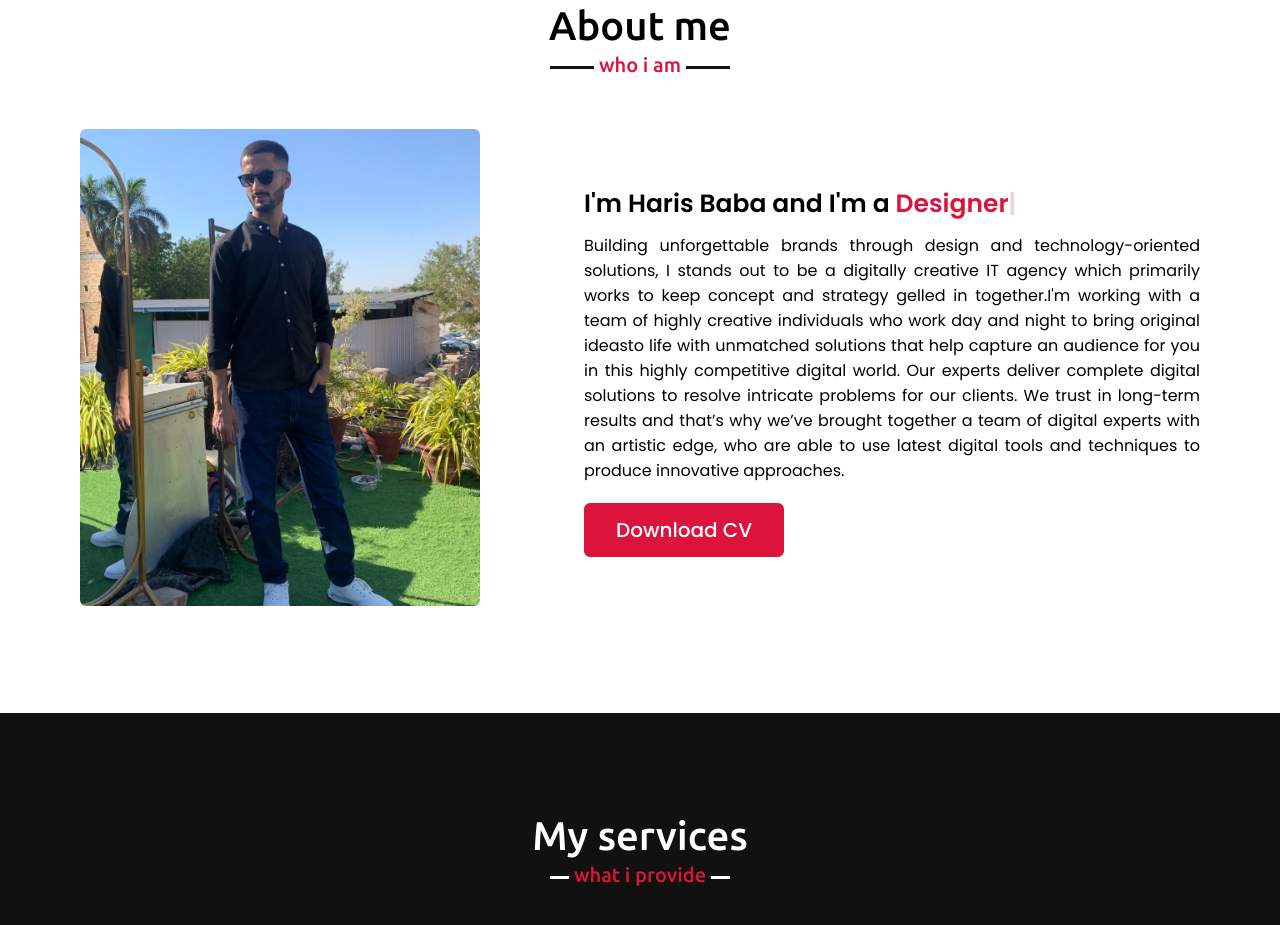
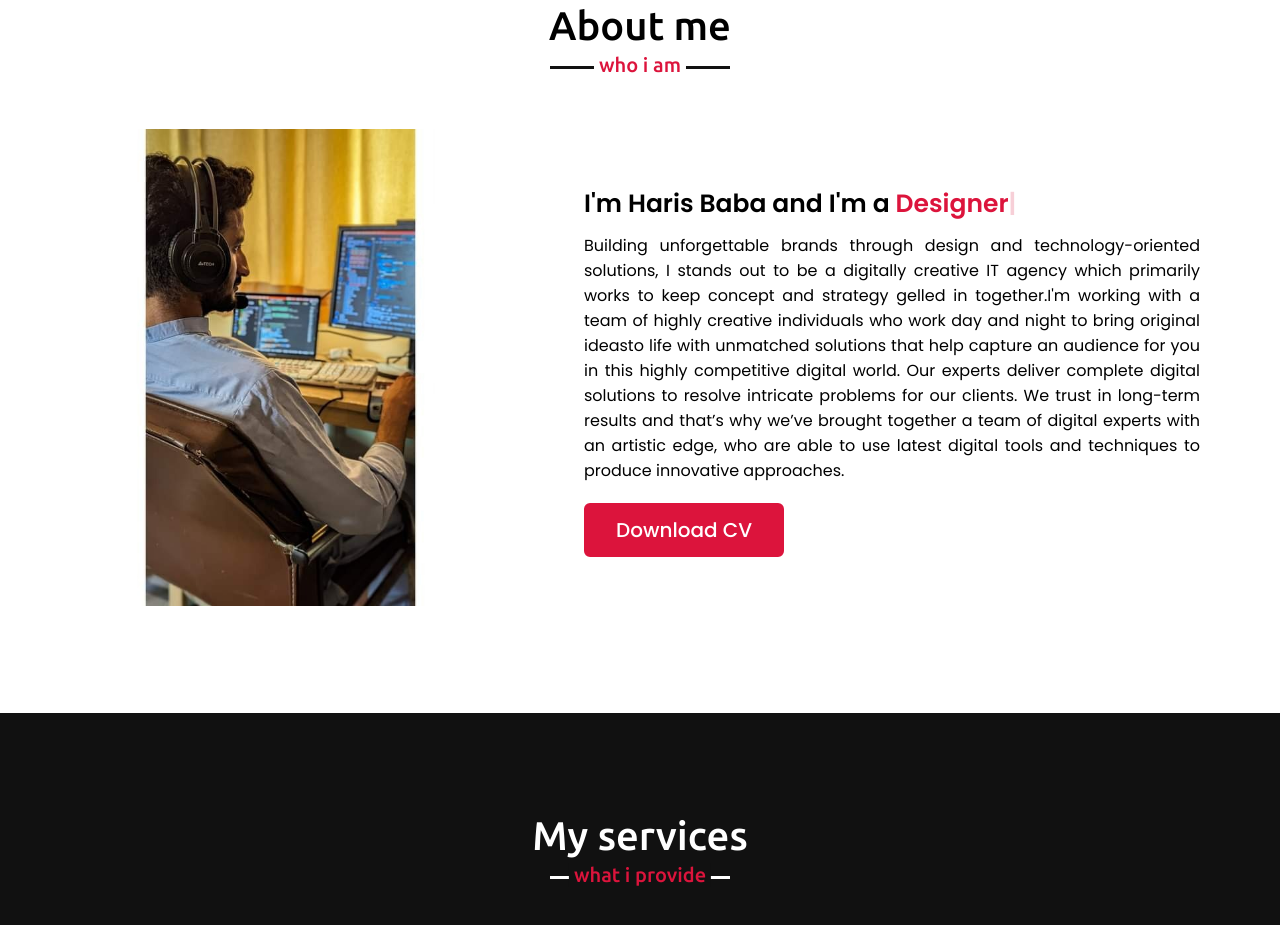
Before and after one commit to HarisRizwan01/portfolio, a plain HTML site: page index.html in a window 1280 px wide. Shown: the part 897-1822 px from the top of the page. Drawn offline with nearby package versions, Linux system fonts and the light colour scheme.

Commit message:
Update index.html

```diff
--- a/index.html
+++ b/index.html
@@ -52,7 +52,7 @@
             <h2 class="title">About me</h2>
             <div class="about-content">
                 <div class="column left">
-                    <img src="Developer.jpg" alt="">
+                    <img src="fainal.jpg" alt="">
                 </div>
                 <div class="column right">
                     <div class="text">I'm Haris Baba and I'm a <span class="typing-2"></span></div>
```
